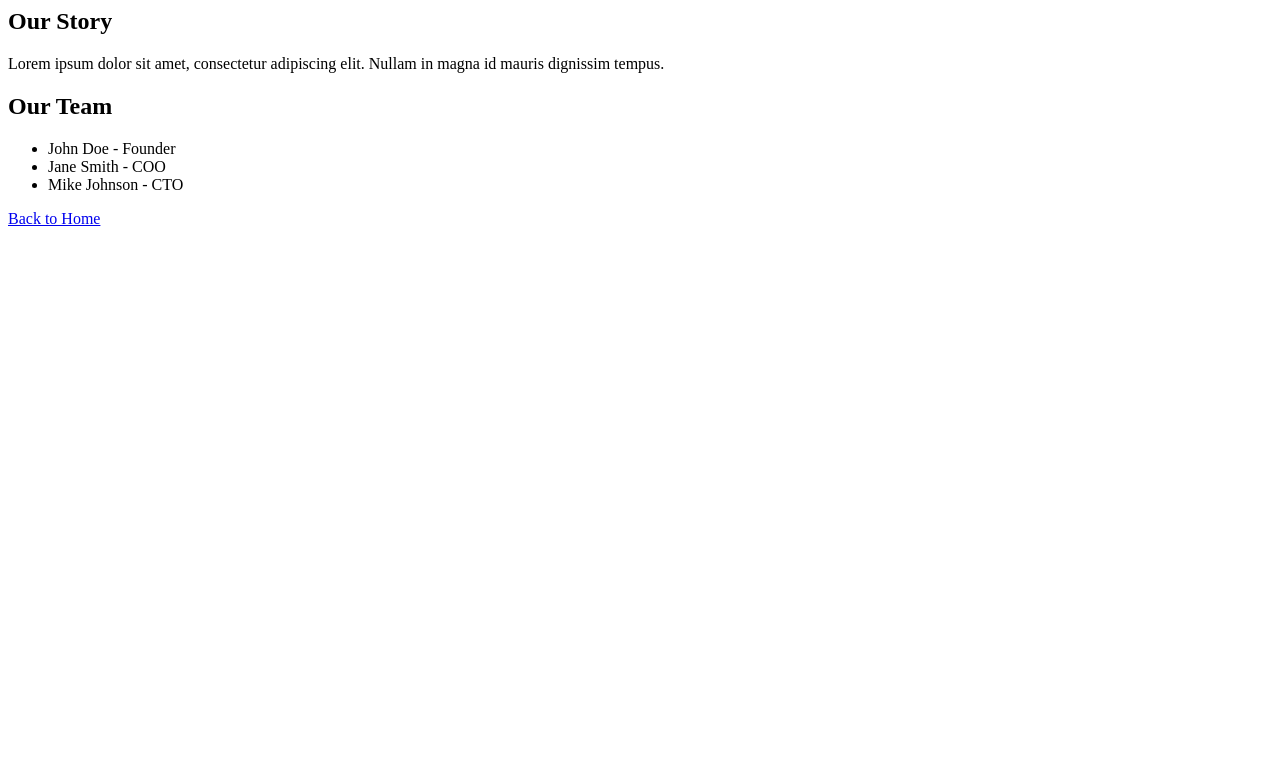
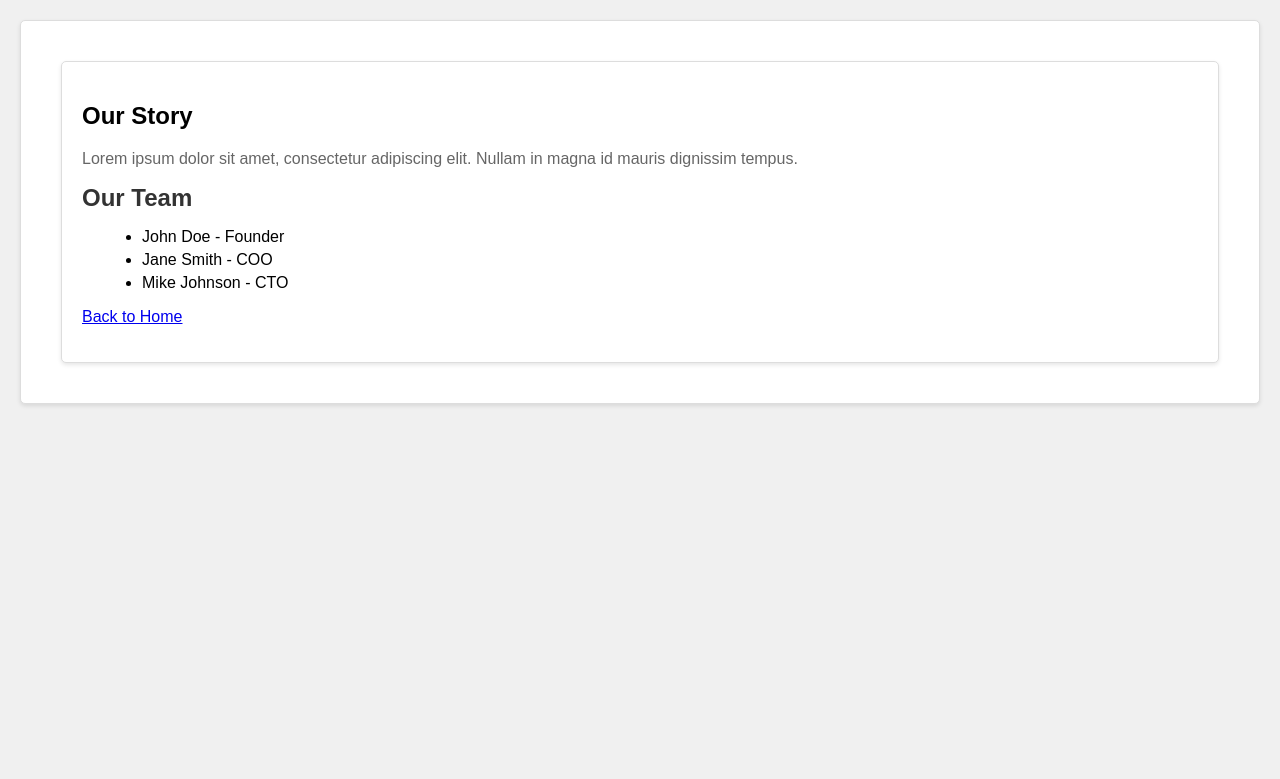
Before and after one commit to akshaykumar193945/akshaykumar193945, a Flask app: page /about in a window 1280 px wide. Shown: the top 779 px of the page. Run offline with Flask 3, Linux system fonts and the light colour scheme.

Commit message:
styled about page

```diff
--- a/templates/about.html
+++ b/templates/about.html
@@ -1,15 +1,58 @@
 
 
+    <style>
+        .about-body {
+        font-family: Arial, sans-serif;
+        background-color: #f0f0f0;
+        margin: 0;
+        padding: 0;
+    }
+
+    .about-content {
+        background-color: #fff;
+        border: 1px solid #ddd;
+        border-radius: 5px;
+        box-shadow: 0 2px 4px rgba(0, 0, 0, 0.1);
+        padding: 20px;
+        margin: 20px;
+    }
+
+    .about-h2 {
+        font-size: 24px;
+        color: #333;
+        margin: 0;
+        margin-bottom: 10px;
+    }
+
+    .about-p {
+        font-size: 16px;
+        color: #666;
+    }
+
+    .about-ul {
+        list-style-type: disc;
+        margin-left: 20px;
+    }
+
+    .about-li {
+        margin-bottom: 5px;
+    }
 
 
+    </style>
+
+<body class="about-body">
+    <div class="about-content">
     <section class="about-content">
-        <h2>Our Story</h2>
-        <p>Lorem ipsum dolor sit amet, consectetur adipiscing elit. Nullam in magna id mauris dignissim tempus.</p>
-        <h2>Our Team</h2>
-        <ul>
-            <li>John Doe - Founder</li>
-            <li>Jane Smith - COO</li>
-            <li>Mike Johnson - CTO</li>
+        <h2 class="about-h1" >Our Story</h2>
+        <p class="about-p">Lorem ipsum dolor sit amet, consectetur adipiscing elit. Nullam in magna id mauris dignissim tempus.</p>
+        <h2 class="about-h2">Our Team</h2>
+        <ul class="about-ul">
+            <li class="about-li">John Doe - Founder</li>
+            <li class="about-li">Jane Smith - COO</li>
+            <li class="about-li">Mike Johnson - CTO</li>
         </ul>
         <p><a href="{{ url_for('layout') }}">Back to Home</a></p>
     </section>
+    </div>
+</body>
```
